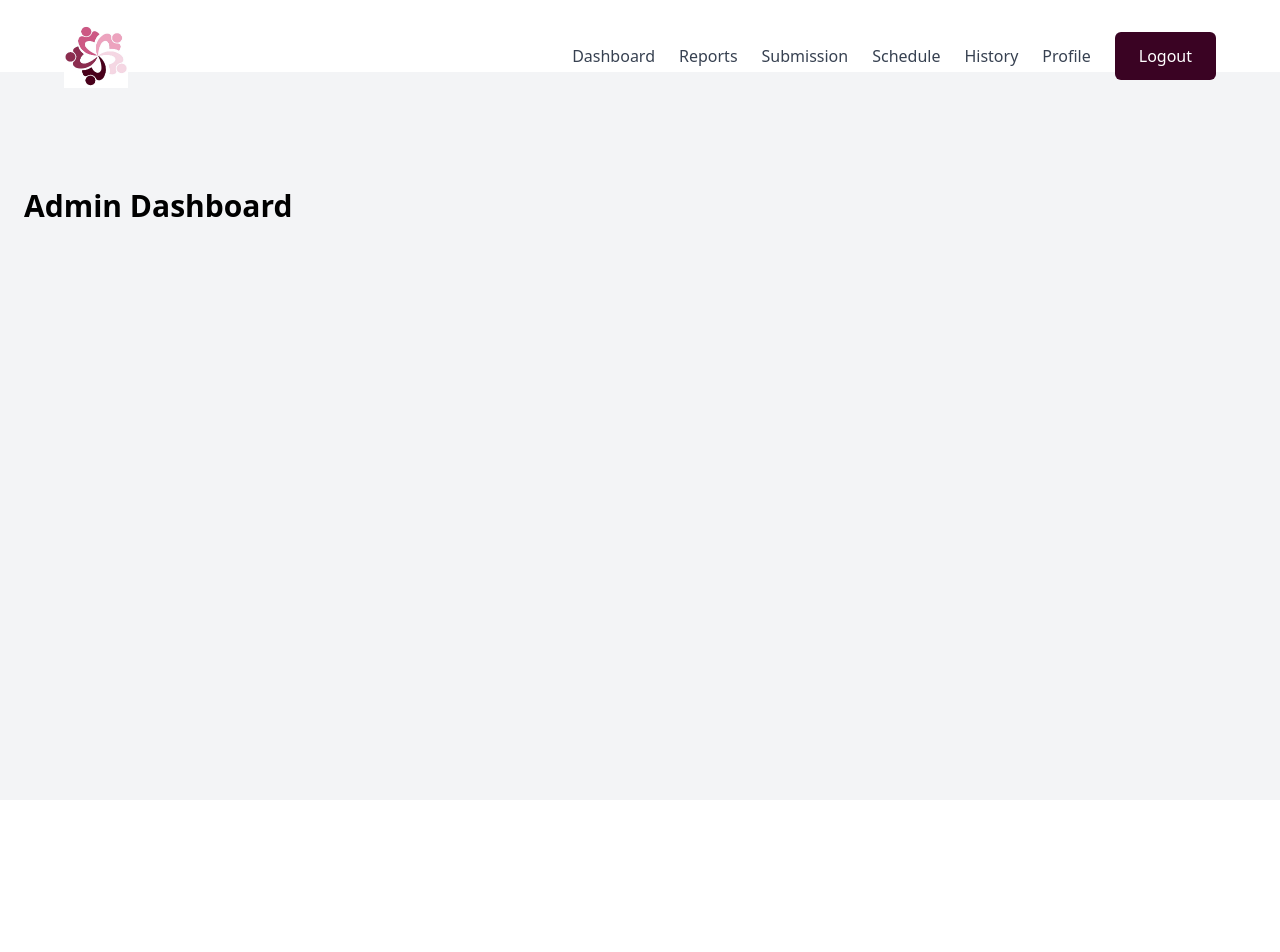
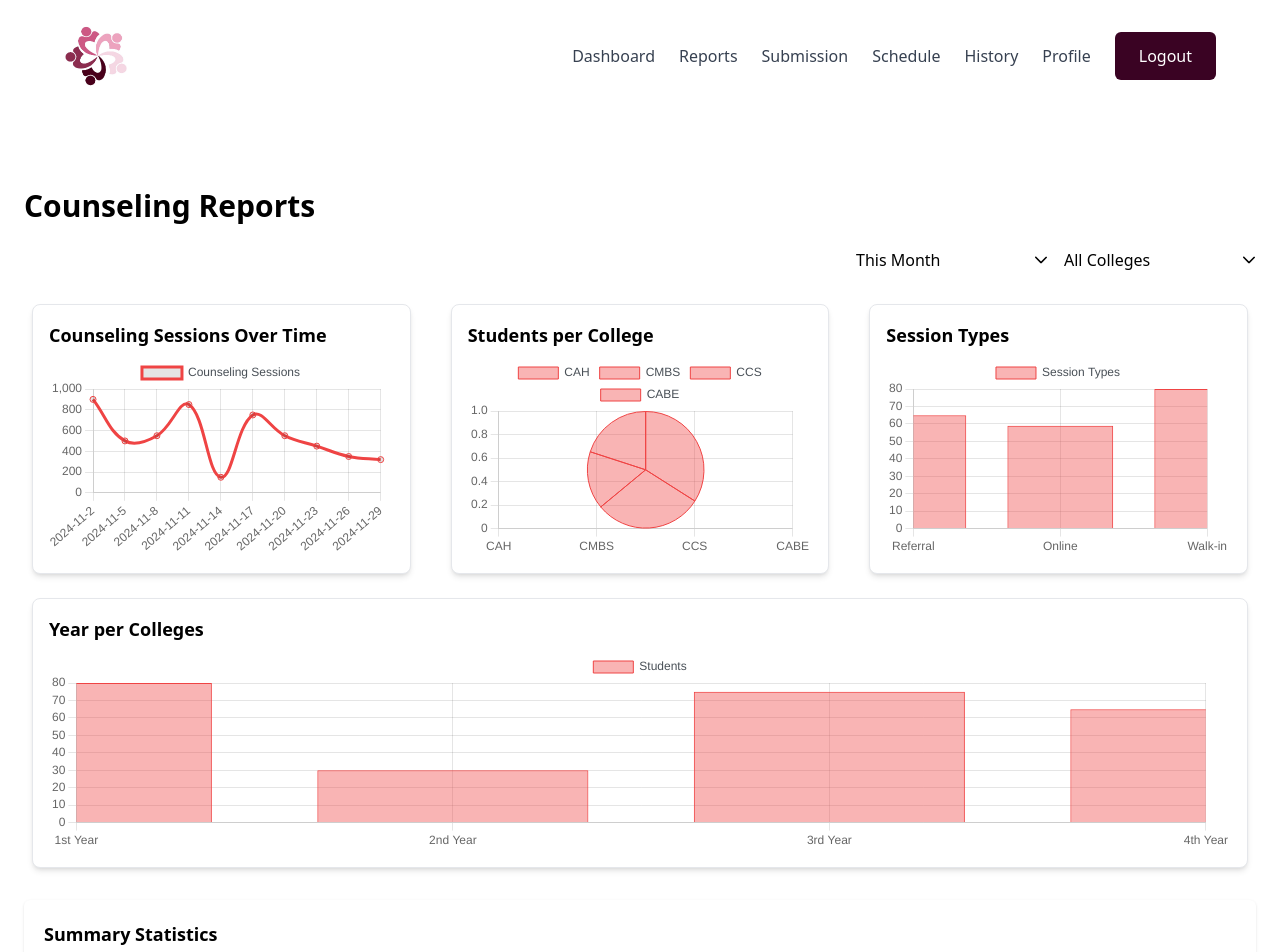
Before and after one commit to mikkmikkk/CMS, a React (Vite) app in the folder cms/: page /reports in a window 1280 px wide. Shown: the top 952 px of the page. Before the commit the page ends 800 px from the top, so only its background shows below. Built offline with nearby package versions, Linux system fonts and the light colour scheme.

Commit message:
Partial reports and schedule pages

```diff
--- a/cms/src/main.jsx
+++ b/cms/src/main.jsx
@@ -23,6 +23,7 @@ import Forms from './pages/faculty/forms.jsx';
 import History from './pages/Admin/history.jsx';
 import AProfile from './pages/Admin/adprofile.jsx';
 import { ProfileProvider } from './pages/ui/ProfileContext.jsx';
+import Schedule from './pages/Admin/schedule.jsx';
 
 
 
@@ -75,7 +76,10 @@ const router = createBrowserRouter([
     path: "/forms",
     element: <Forms />,
   },
-
+  {
+    path: "/schedule",
+    element: <Schedule />,
+  },
   {
     path: "/reports",
     element: <Reports />,
--- a/cms/src/pages/Admin/reports.jsx
+++ b/cms/src/pages/Admin/reports.jsx
@@ -1,17 +1,200 @@
-import React from 'react';
+import React, { useState, useEffect } from 'react';
 import AdminNavbar from '../ui/adminnavbar';
+import { Chart } from 'primereact/chart';
+import { Dropdown } from 'primereact/dropdown';
 
 function Reports() {
+  const [studentsPerCollegeData, setStudentsPerCollegeData] = useState({});
+  const [sessionTypesData, setSessionTypesData] = useState({});
+  const [counselingSessionsData, setCounselingSessionsData] = useState({});
+  const [yearPerCollegesData, setYearPerCollegesData] = useState({});
+  const [chartOptions, setChartOptions] = useState({});
+  const [selectedMonth, setSelectedMonth] = useState('thisMonth');
+  const [selectedCollege, setSelectedCollege] = useState('all');
+
+  useEffect(() => {
+    // Data for Students per College (Pie Chart)
+    const studentsPerCollegeData = {
+      labels: ['CAH', 'CMBS', 'CCS', 'CABE'],
+      datasets: [
+        {
+          label: 'Students per College',
+          data: [170, 150, 80, 100],  // Example student counts per College
+          backgroundColor: [
+            'rgba(239, 68, 68, 0.4)',
+            'rgba(239, 68, 68, 0.4)',
+            'rgba(239, 68, 68, 0.4)',
+            'rgba(239, 68, 68, 0.4)',
+          ],
+          borderColor: [
+            'rgb(239, 68, 68)',
+            'rgb(239, 68, 68)',
+            'rgb(239, 68, 68)',
+            'rgb(239, 68, 68)',
+          ],
+          borderWidth: 1,
+        },
+      ],
+    };
+
+    // Data for Session Types (Bar Chart)
+    const sessionTypesData = {
+      labels: ['Referral', 'Online', 'Walk-in'],
+      datasets: [
+        {
+          label: 'Session Types',
+          data: [65, 59, 80], // Example session counts for each type
+          backgroundColor: [
+            'rgba(239, 68, 68, 0.4)',
+            'rgba(239, 68, 68, 0.4)',
+            'rgba(239, 68, 68, 0.4)',
+          ],
+          borderColor: [
+            'rgb(239, 68, 68)',
+            'rgb(239, 68, 68)',
+            'rgb(239, 68, 68)',
+          ],
+          borderWidth: 1,
+        },
+      ],
+    };
+
+    // Data for Counseling Sessions Over Time (Line Chart)
+    const counselingSessionsData = {
+      labels: ['2024-11-2', '2024-11-5', '2024-11-8', '2024-11-11', '2024-11-14', '2024-11-17', '2024-11-20', '2024-11-23', '2024-11-26', '2024-11-29'],
+      datasets: [
+        {
+          label: 'Counseling Sessions',
+          data: [900, 500, 550, 850, 150, 750, 550, 450, 350, 320],
+          fill: false,
+          borderColor: 'rgb(239, 68, 68)',
+          tension: 0.4,
+        },
+      ],
+    };
+
+    // Data for Year per Colleges (Bar Chart)
+    const yearPerCollegesData = {
+      labels: ['1st Year', '2nd Year', '3rd Year', '4th Year'],
+      datasets: [
+        {
+          label: 'Students',
+          data: [80, 30, 75, 65],
+          backgroundColor: 'rgba(239, 68, 68, 0.4)',
+          borderColor: 'rgb(239, 68, 68)',
+          borderWidth: 1,
+        },
+      ],
+    };
+
+    const hardcodedOptions = {
+      scales: {
+        y: {
+          beginAtZero: true
+        }
+      },
+      plugins: {
+        legend: {
+          position: 'top',
+          align: 'center',
+          labels: {
+            color: '#495057'
+          }
+        }
+      },
+      maintainAspectRatio: false
+    };
+
+    setStudentsPerCollegeData(studentsPerCollegeData);
+    setSessionTypesData(sessionTypesData);
+    setCounselingSessionsData(counselingSessionsData);
+    setYearPerCollegesData(yearPerCollegesData);
+    setChartOptions(hardcodedOptions)
+  }, []);
+
+  const monthOptions = [
+    { label: 'This Month', value: 'thisMonth' },
+    { label: 'Last Month', value: 'lastMonth' },
+    { label: 'Past 3 Months', value: 'past3Months' },
+  ];
+
+  const collegeOptions = [
+    { label: 'All Colleges', value: 'all' },
+    { label: 'Engineering', value: 'engineering' },
+    { label: 'Business', value: 'business' },
+  ];
+
   return (
-    <div className="bg-gray-100 min-h-screen">
-       <AdminNavbar />
+    <div className="min-h-screen bg-white">
+      <AdminNavbar />
 
       {/* Dashboard Content */}
-      <div className="max-w-8xl mx-auto mt-5 px-6 pt-24">
-        <h1 className="text-3xl font-bold mb-6">Admin Dashboard</h1>
+      <div className="max-w-7xl mx-auto mt-5 px-6 pt-24">
+        <h1 className="text-3xl font-bold mb-6">Counseling Reports</h1>
 
+        {/* Filters */}
+        <div className="flex justify-end space-x-4 mb-8">  {/* Increased spacing below filters */}
+          <Dropdown
+            value={selectedMonth}
+            options={monthOptions}
+            onChange={(e) => setSelectedMonth(e.value)}
+            placeholder="Select a Month"
+            className="w-full md:w-48"
+          />
+          <Dropdown
+            value={selectedCollege}
+            options={collegeOptions}
+            onChange={(e) => setSelectedCollege(e.value)}
+            placeholder="Select a College"
+            className="w-full md:w-48"
+          />
+        </div>
 
+        {/* Charts */}
+        <div className="grid grid-cols-1 md:grid-cols-2 lg:grid-cols-3 gap-6">
+          {/* Counseling Sessions Over Time (Line Chart) */}
+          <div className="bg-white border p-4 rounded-lg shadow-md mx-2"> {/* Added horizontal margin */}
+            <h2 className="text-lg font-semibold mb-2">Counseling Sessions Over Time</h2>
+            <Chart type="line" data={counselingSessionsData} options={chartOptions} style={{ width: '100%', height: '200px' }} />
+          </div>
 
+          {/* Students per College (Pie Chart) */}
+          <div className="bg-white border p-4 rounded-lg shadow-md mx-2"> {/* Added horizontal margin */}
+            <h2 className="text-lg font-semibold mb-2">Students per College</h2>
+            <Chart type="pie" data={studentsPerCollegeData} options={chartOptions} style={{ width: '100%', height: '200px' }} />
+          </div>
+
+          {/* Session Types (Bar Chart) */}
+          <div className="bg-white border p-4 rounded-lg shadow-md mx-2"> {/* Added horizontal margin */}
+            <h2 className="text-lg font-semibold mb-2">Session Types</h2>
+            <Chart type="bar" data={sessionTypesData} options={chartOptions} style={{ width: '100%', height: '200px' }} />
+          </div>
+
+          {/* Year per Colleges (Bar Chart) */}
+          <div className="bg-white border p-4 rounded-lg shadow-md mx-2 md:col-span-2 lg:col-span-3"> {/* Added horizontal margin */}
+            <h2 className="text-lg font-semibold mb-2">Year per Colleges</h2>
+            <Chart type="bar" data={yearPerCollegesData} options={chartOptions} style={{ width: '100%', height: '200px' }} />
+          </div>
+        </div>
+
+        {/* Summary Statistics */}
+        <div className="bg-white shadow rounded-md p-5 mb-5 mt-8"> {/* Increased spacing above stats */}
+          <h2 className="text-lg font-semibold mb-3">Summary Statistics</h2>
+          <div className="grid grid-cols-2 gap-3 text-sm">
+            <div>Total Session:</div><div>532</div>
+            <div>Average Sessions per Day:</div><div>6.3</div>
+            <div>Most Active College:</div><div>Pharmacy</div>
+            <div>Least Active College:</div><div>Computer Science</div>
+            <div>Most Common Reasons:</div><div>idk what reason tbh</div>
+          </div>
+        </div>
+
+        {/* Export Button */}
+        <div className="flex justify-center mt-4">
+          <button className="bg-pink-500 hover:bg-pink-700 text-white font-bold py-2 px-4 rounded text-sm">
+            Export Data as CSV
+          </button>
+        </div>
       </div>
     </div>
   );
--- a/cms/src/pages/Admin/schedule.jsx
+++ b/cms/src/pages/Admin/schedule.jsx
@@ -0,0 +1,59 @@
+import React, { useState } from 'react';
+import AdminNavbar from '../ui/adminnavbar';
+import { Calendar } from 'primereact/calendar';
+
+function Schedule() {
+  const [date, setDate] = useState(new Date());
+  const formattedDate = date.toLocaleDateString("en-US", {
+    weekday: "long",
+    year: "numeric",
+    month: "long",
+    day: "numeric",
+  });
+
+  return (
+    <div className="bg-white min-h-screen">
+
+      <AdminNavbar />
+
+
+      <div className="max-w-[1200px] mx-auto mt-12 px-10 pt-24">
+        <h1 className="text-4xl font-bold mb-8">Admin Schedule</h1>
+
+
+        <div className="grid grid-cols-2 gap-10">
+
+          <div className="bg-white shadow-lg border rounded-xl p-10 flex flex-col w-full h-[500px]">
+            <h2 className="text-2xl font-semibold mb-6 flex items-center gap-2">
+              <svg xmlns="http://www.w3.org/2000/svg" fill="none" viewBox="0 0 24 24" strokeWidth="1.5" stroke="currentColor" className="w-6 h-6">
+                <path strokeLinecap="round" strokeLinejoin="round" d="M6.75 3v2.25M17.25 3v2.25M3 6.75V18a2.25 2.25 0 002.25 2.25h13.5A2.25 2.25 0 0021 18V6.75m-18 0A2.25 2.25 0 015.25 4.5h13.5A2.25 2.25 0 0118.75 6.75m-18 0v2.25m19.5 0v2.25m-18 0a2.25 2.25 0 01-1.125 2.063V18a2.25 2.25 0 002.25 2.25h13.5A2.25 2.25 0 0021 18v-1.688a2.25 2.25 0 01-1.125-2.063m-18 0A2.25 2.25 0 013 11.25v-2.25m19.5 0v-2.25m0 0a2.25 2.25 0 011.125-2.063V6.75A2.25 2.25 0 0018.75 4.5h-1.5a2.25 2.25 0 00-2.25 2.25v1.688a2.25 2.25 0 01-1.125 2.063m-7.5 0A2.25 2.25 0 019 11.25v-2.25m7.5 0v-2.25m0 0a2.25 2.25 0 011.125-2.063V6.75A2.25 2.25 0 0012.75 4.5h-1.5a2.25 2.25 0 00-2.25 2.25v1.688a2.25 2.25 0 01-1.125 2.063" />
+              </svg>
+              Calendar
+            </h2>
+            <div className="flex-grow flex justify-center items-center">
+              <Calendar
+                value={date}
+                onChange={(e) => setDate(e.value)}
+                inline
+                showWeek
+                className="w-full"
+              />
+            </div>
+          </div>
+
+
+          <div className="bg-white shadow-lg border rounded-xl p-10 flex flex-col w-full h-[500px]">
+            <h2 className="text-2xl font-semibold mb-6">
+              Sessions for {formattedDate}
+            </h2>
+            <div className="flex-grow flex justify-center items-center">
+              <p className="text-gray-500 text-2xl font-medium">No sessions for this day</p>
+            </div>
+          </div>
+        </div>
+      </div>
+    </div>
+  );
+}
+
+export default Schedule;
--- a/cms/src/pages/Student/request.jsx
+++ b/cms/src/pages/Student/request.jsx
@@ -50,7 +50,7 @@ export default function Request() {
   const prevStep = () => step > 0 && setStep(step - 1);
 
   return (
-    <div className="min-h-screen bg-gray-50">
+    <div className="min-h-screen bg-white">
 
       <StudentNavbar />
 
```
